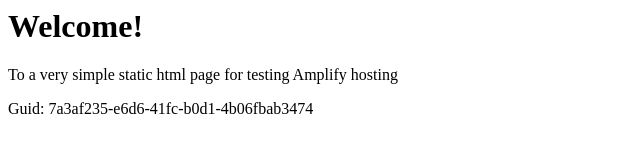
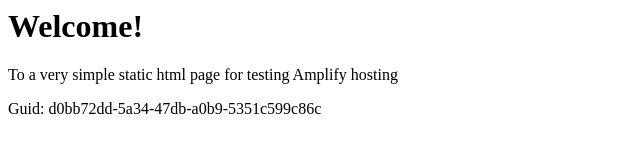
Before and after one commit to aws-aemilia-bah/Github-PR-Commit-Integration-Test-DoNotTouch-GithubWebhookPreviewCanaryTest-v1-preprod-me-south-1, a website: page src/index.html in a window 1280 px wide. Shown: the full height of the page, 0-640 px from the left. Drawn offline with Linux system fonts and the light colour scheme.

Commit message:
commit from integ tests

```diff
--- a/src/index.html
+++ b/src/index.html
@@ -12,6 +12,6 @@
 <body>
     <h1>Welcome!</h1>
     <p>To a very simple static html page for testing Amplify hosting</p>
-    <p>Guid: 7a3af235-e6d6-41fc-b0d1-4b06fbab3474</p></body>
+    <p>Guid: d0bb72dd-5a34-47db-a0b9-5351c599c86c</p></body>
 
 </html>
```
